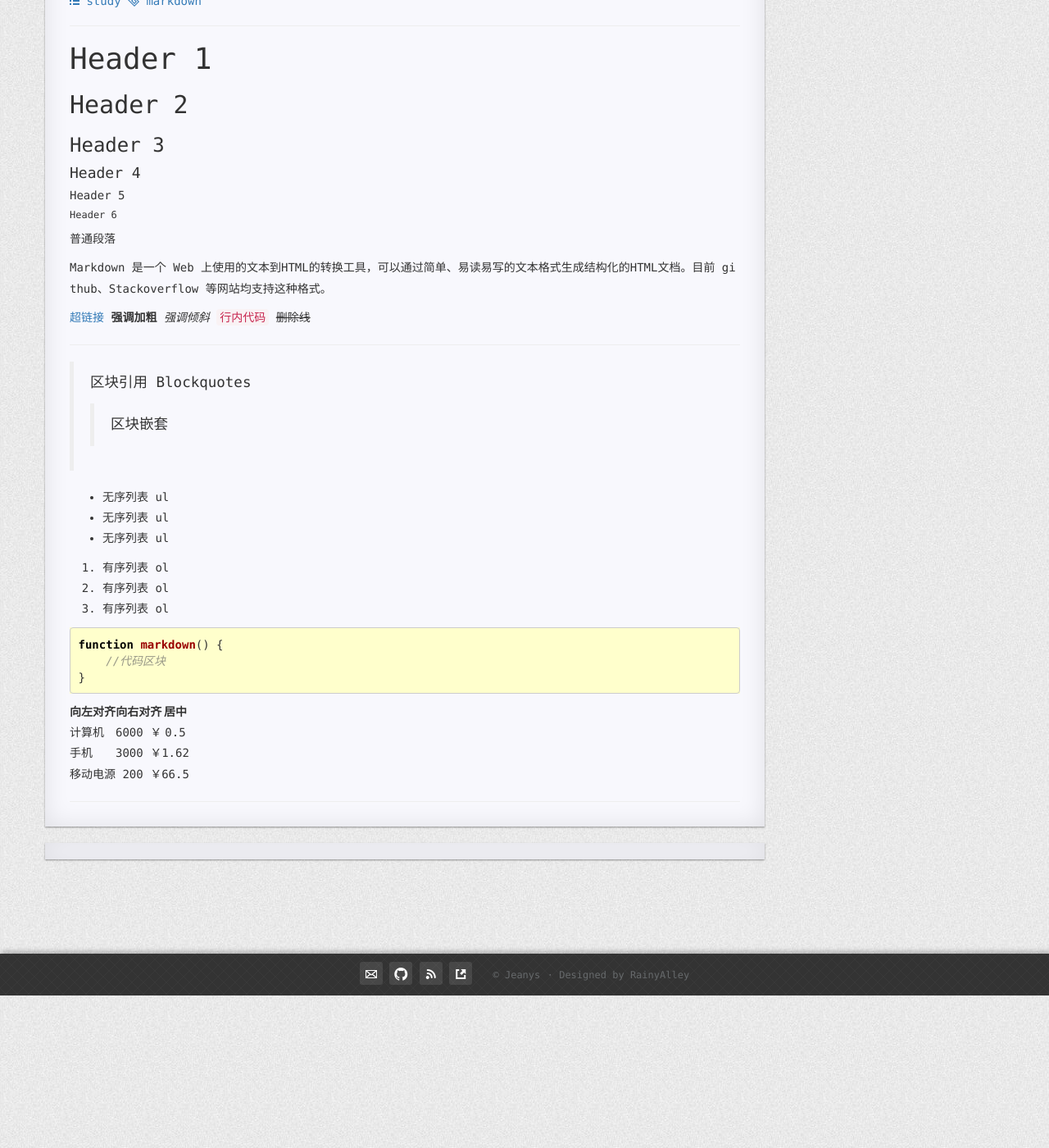
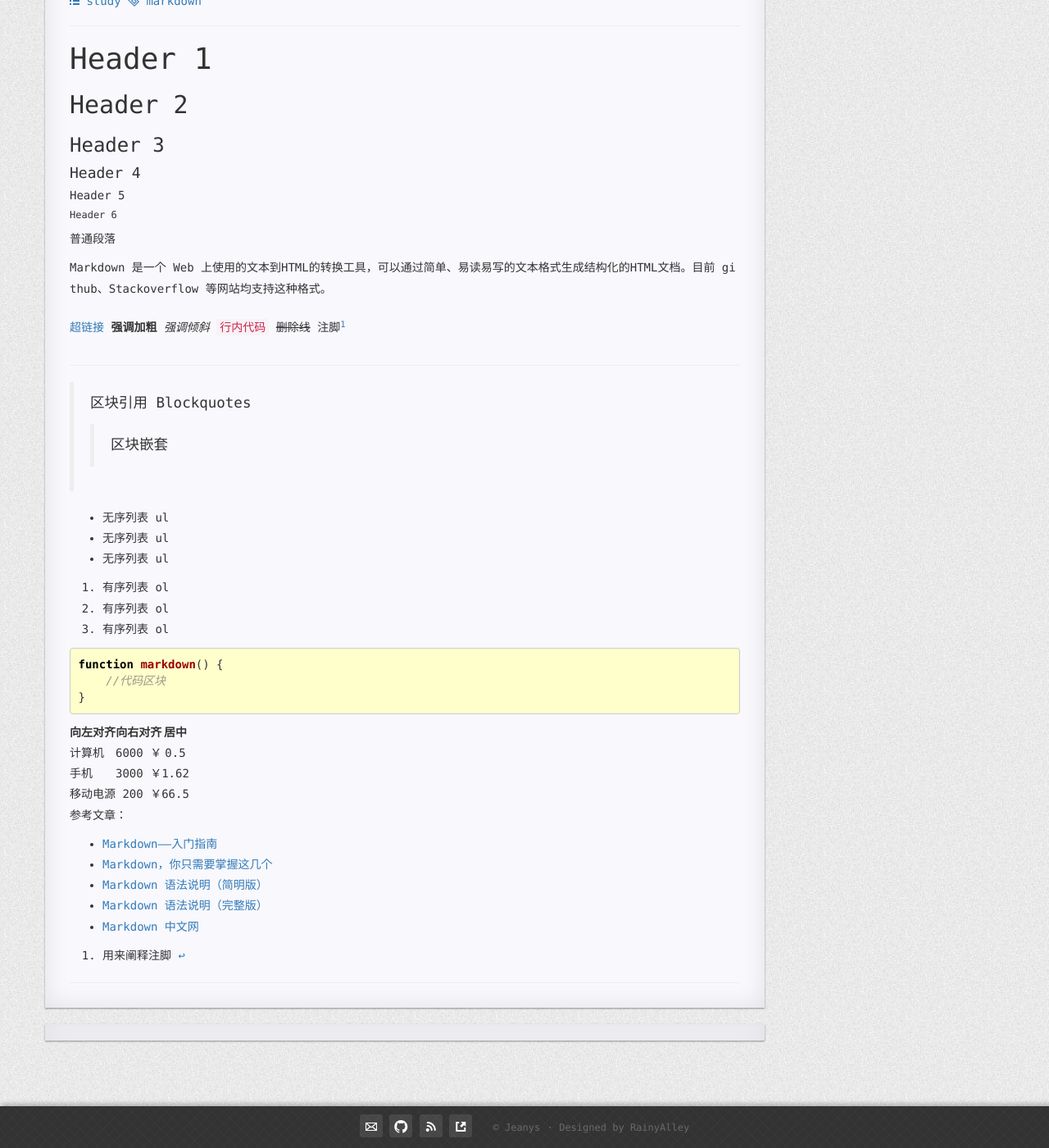
Before and after one commit to jeanys/jeanys.github.io, a Jekyll site: the page built from _posts/2015-12-29-markdown-syntax.md, in a window 1280 px wide and 1400 px high, scrolled down 187 px. Shown: the whole window at 82% size. Built offline with Jekyll 4.4.1, drawn with Linux system fonts in a browser that asks for light colours; nearby versions of some CDN libraries; Markdown is read by kramdown in place of the engine named in the settings.

Commit message:
增加语法
引用链接、脚注、空行

```diff
--- a/_posts/2015-12-29-markdown-syntax.md
+++ b/_posts/2015-12-29-markdown-syntax.md
@@ -21,6 +21,7 @@ Markdown 是一个 Web 上使用的文本到HTML的转换工具，可以通过
 *强调倾斜*
 `行内代码`
 ~~删除线~~
+注脚[^footnote]
 
 --------------------------------------
 
@@ -46,3 +47,21 @@ function markdown() {
 | 计算机    |  6000 ￥ | 0.5  |
 | 手机      |  3000 ￥ | 1.62 |
 | 移动电源  |   200 ￥ | 66.5 |
+
+
+
+参考文章：
+
++ [Markdown——入门指南][1]
++ [Markdown，你只需要掌握这几个][2]
++ [Markdown 语法说明（简明版）][3]
++ [Markdown 语法说明（完整版）][4]
++ [Markdown 中文网][5]
+
+[1]: http://www.jianshu.com/p/1e402922ee32/ "By @Te_Lee"
+[2]: https://www.zybuluo.com/AntLog/note/63228 "By @作业部落"
+[3]: http://wowubuntu.com/markdown/basic.html "By @riku"
+[4]: http://wowubuntu.com/markdown/index.html "By @riku"
+[5]: http://www.markdown.cn
+
+[^footnote]: 用来阐释注脚
```
